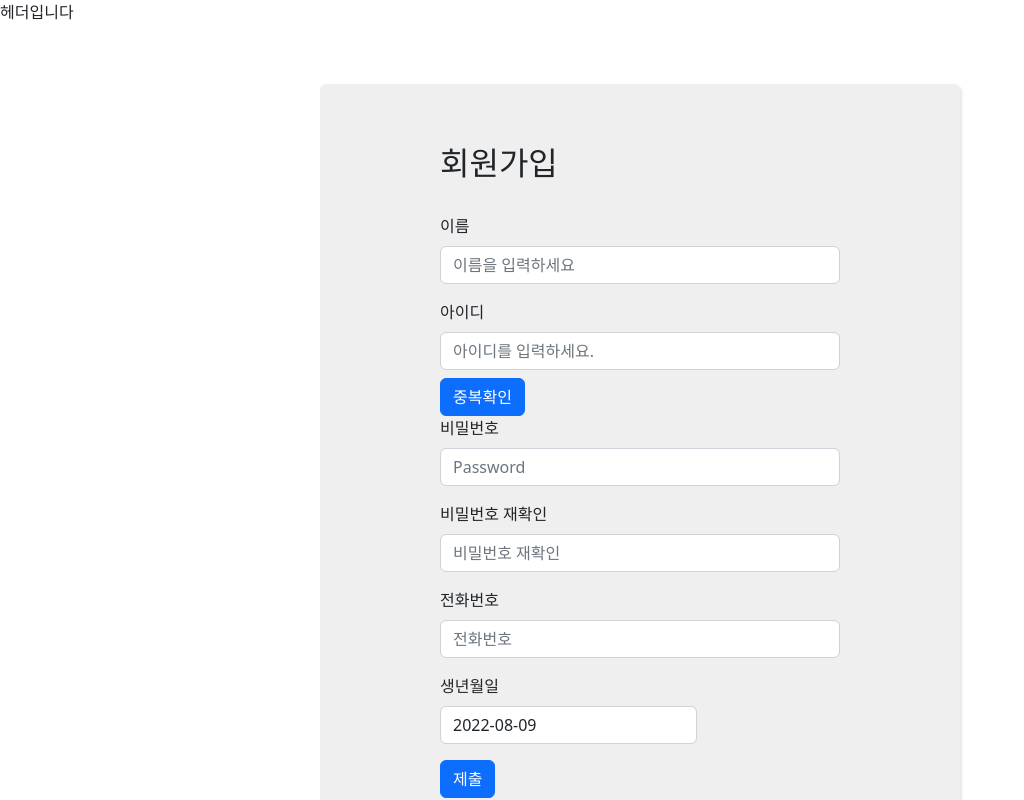
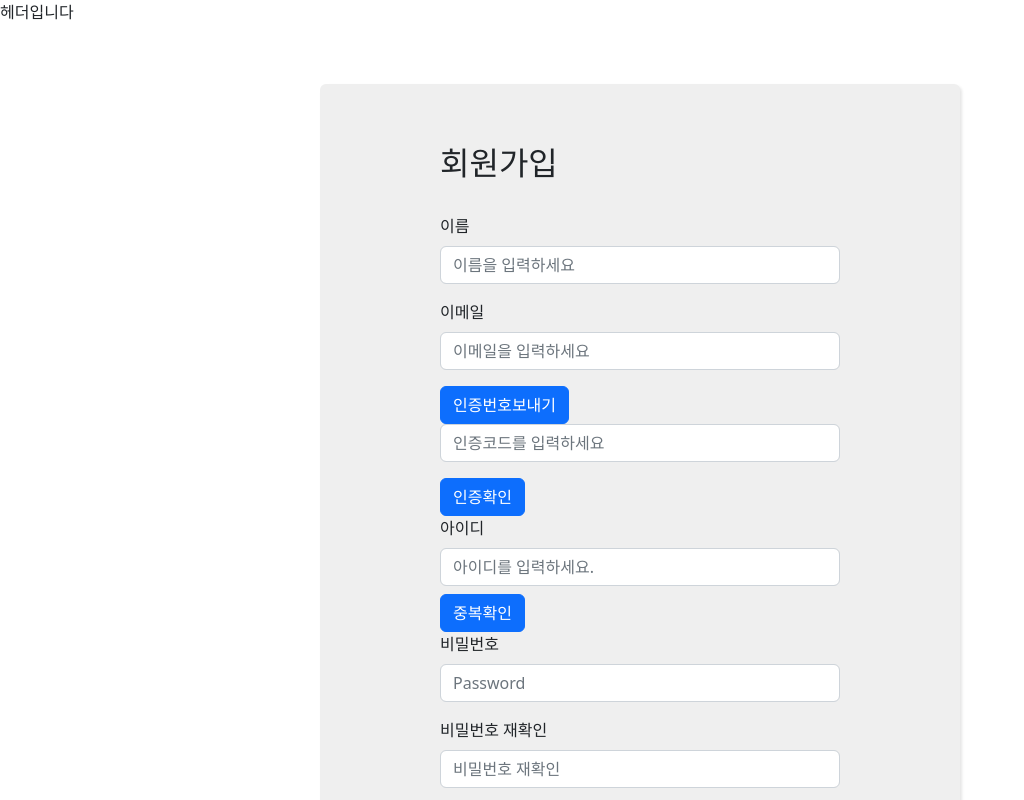
Before and after one commit to Leekee0905/DonationChallenge, a React (Create React App) app: page /signup in a window 1280 px wide. Shown: the top 800 px of the page, without its empty margins (0-1024 px from the left). Built offline with nearby package versions, Linux system fonts and the light colour scheme.

Commit message:
로그인 구현

```diff
--- a/src/pages/Home.jsx
+++ b/src/pages/Home.jsx
@@ -4,7 +4,6 @@ export default function Home(){
   return (
     <div>
       <h2>홈입니다.</h2>
-      <Link to='Signup'>회원가입</Link>
     </div>
   )
 }
--- a/src/pages/Signup.css
+++ b/src/pages/Signup.css
@@ -1,4 +1,4 @@
-form {
+.signtype {
   width: 50%;
   margin: 60px auto;
   background: #efefef;
--- a/src/pages/Signup.jsx
+++ b/src/pages/Signup.jsx
@@ -2,6 +2,7 @@ import React, {useState} from 'react'
 import {Button} from 'react-bootstrap';
 import {Form} from 'react-bootstrap';
 import axios from 'axios';
+import { useNavigate } from 'react-router-dom';
 import DatePicker from 'react-datepicker';
 import "react-datepicker/dist/react-datepicker.css"
 import {ko} from 'date-fns/esm/locale'
@@ -15,29 +16,65 @@ export default function Signup() {
   const [m_password, setPassword] = useState("");
   const [passwordConfirm, setPasswordConfirm] = useState("");
   const [m_phoneNumber,setPhone] = useState("");
-  const [m_birth, setStartDate] = useState(new Date())
+  const [m_email, setEmail] = useState("");
+  const [code, setCode] =useState("");
+  const [m_birth, setStartDate] = useState(new Date());
 
-
+  const navigate = useNavigate();
   const [idMessage, setIdMessage] = useState("");
   const [nameMessage, setNameMessage] = useState("")
   const [passwordMessage, setPasswordMessage] = useState("");
   const [passwordConfirmMessage, setPasswordConfirmMessage] = useState("");
+  const [emailMessage, setEmailMessage] = useState("");
+  const [codeMessage, setCodeMessage] = useState("")
   // 유효성 검사
   const [isId, setIsId] = useState(false);
   const [isPassword, setIsPassword] = useState(false);
   const [isPasswordConfirm, setIsPasswordConfirm] = useState(false);
 
-  const [validated, setValidated] = useState(false);
 
   const handleSubmit = (event) => {
-    const form = event.currentTarget;
-    if (form.checkValidity() === false) {
-      event.preventDefault();
-      event.stopPropagation();
+    event.preventDefault();
+    axios({
+      method: "post",
+      url: "/member/new",
+      data: {
+        m_loginId : m_loginId,
+        m_name : m_name,
+        m_password: m_password,
+        m_phoneNumber: m_phoneNumber,
+        m_birth: moment(m_birth).format("yyyy-MM-DD"),
+        },
+      }).then((res)=>{
+        if(res.data.response === 'success'){
+          alert('회원가입 되었습니다.')
+          navigate('/')
+        }else{
+          alert('빈칸이 있거나 조건을 충족하지 않습니다. 다시 입력해 주십시오.')
+        }
+      })
+      .catch((error)=>{
+        console.log(error)
+      })
+  };
+
+  const onChangeEmail = (e) => {
+    const currentEmail = e.target.value;
+    setEmail(currentEmail);
+    const emailReg =/^[0-9a-zA-Z]([-_.]?[0-9a-zA-Z])*@[0-9a-zA-Z]([-_.]?[0-9a-zA-Z])*.[a-zA-Z]{2,3}$/i;
+
+    if(!emailReg.test(currentEmail)){
+      setEmailMessage("이메일 형식이 맞지 않습니다.")
+    }else{
+      setEmailMessage("이메일 인증을 진행해주세요.")
     }
+  }
 
-    setValidated(true);
-  };
+  const onChangeCode = (e) => {
+    const currentCode = e.target.value;
+    setCode(currentCode);
+  }
+
 
   const onChangeId = (e) => {
     const currentId = e.target.value;
@@ -93,6 +130,28 @@ export default function Signup() {
     setPhone(currentPhone);
   }
 
+  function sendEmail(){
+    axios({
+      method: "post",
+      url: "/email/send",
+      data: {
+        m_email: m_email,
+      }
+    })
+  }
+  function sendCode(){
+    axios({
+      method: "post",
+      url: "/email/check",
+      data: {
+        code: code,
+      }
+    }).then((res)=>{
+      setCodeMessage(res.data.response)
+      console.log(res.data.response)
+    })
+  }
+
   function checkDuplicateId(){
     axios({
       method: "post",
@@ -112,27 +171,11 @@ export default function Signup() {
       .catch((error)=>{
         console.log(error)
       })
-  }
 
-  function submitSignup(){
-    axios({
-      method: "post",
-      url: "/member/new",
-      data: {
-        m_loginId : m_loginId,
-        m_name : m_name,
-        m_password: m_password,
-        m_phoneNumber: m_phoneNumber,
-        m_birth: moment(m_birth).format("yyyy-MM-DD"),
-        },
-      })
-      .catch((error)=>{
-        console.log(error)
-      })
   }
 
   return (
-      <Form noValidate validated={validated} onSubmit={handleSubmit}>
+      <Form className='signtype'onSubmit={handleSubmit}>
         <h2>회원가입</h2><br/>
         <Form.Group className="mb-3" controlId="formBasicName">
             <Form.Label>이름</Form.Label>
@@ -141,6 +184,22 @@ export default function Signup() {
               {nameMessage}
             </Form.Text>
         </Form.Group>
+
+        <Form.Group className="mb-3" controlId="formBasicEmail">
+          <Form.Label>이메일</Form.Label>
+          <Form.Control required onChange={onChangeEmail} value={m_email} type="email" placeholder="이메일을 입력하세요" />
+          <Form.Text className='email'>{emailMessage}</Form.Text>
+        </Form.Group>
+
+        <Button onClick={sendEmail}>인증번호보내기</Button>
+
+        <Form.Group className='mb-3' controlId="formBasicCode">
+          <Form.Control required onChange={onChangeCode} value={code} type="text" placeholder="인증코드를 입력하세요"/>
+          <Form.Text className='code'>{codeMessage}</Form.Text>
+        </Form.Group>
+        <Button onClick={sendCode}>인증확인</Button>
+
+
         <Form.Group className="mb-3" id='id' controlId="formBasicID">
           <Form.Label>아이디</Form.Label>
           <Form.Control required value={m_loginId} onChange={onChangeId} type="text" placeholder="아이디를 입력하세요." />
@@ -148,7 +207,9 @@ export default function Signup() {
             {idMessage}
           </Form.Text>
         </Form.Group>
+
         <Button id='checkbtn'onClick={checkDuplicateId}>중복확인</Button>
+
         <Form.Group className="mb-3" controlId="formBasicPassword">
           <Form.Label>비밀번호</Form.Label>
           <Form.Control required
@@ -159,6 +220,7 @@ export default function Signup() {
             {passwordMessage}
           </Form.Text>
         </Form.Group>
+
         <Form.Group className="mb-3" controlId="formBasicPasswordAgain">
           <Form.Label>비밀번호 재확인</Form.Label>
           <Form.Control
@@ -170,10 +232,12 @@ export default function Signup() {
             {passwordConfirmMessage}
           </Form.Text>
         </Form.Group>
+
         <Form.Group className="mb-3" controlId="formBasicPhoneNumber">
           <Form.Label>전화번호</Form.Label>
           <Form.Control required value={m_phoneNumber} onChange={onChangePhone} type="text" placeholder="전화번호" />
         </Form.Group>
+
         <Form.Group className="mb-3" controlId="formBasicBirthday">
           <Form.Label>생년월일</Form.Label>
           <DatePicker
@@ -187,7 +251,8 @@ export default function Signup() {
           dropdownMode="select"
           />
         </Form.Group>
-        <Button onClick={submitSignup}variant="primary" type="submit">
+
+        <Button variant="primary" type="submit">
           제출
         </Button>
       </Form>
```
Also changed, not shown: src/pages/Login.css (added, +9 -0 lines), src/pages/Login.jsx (added, +75 -0 lines).
